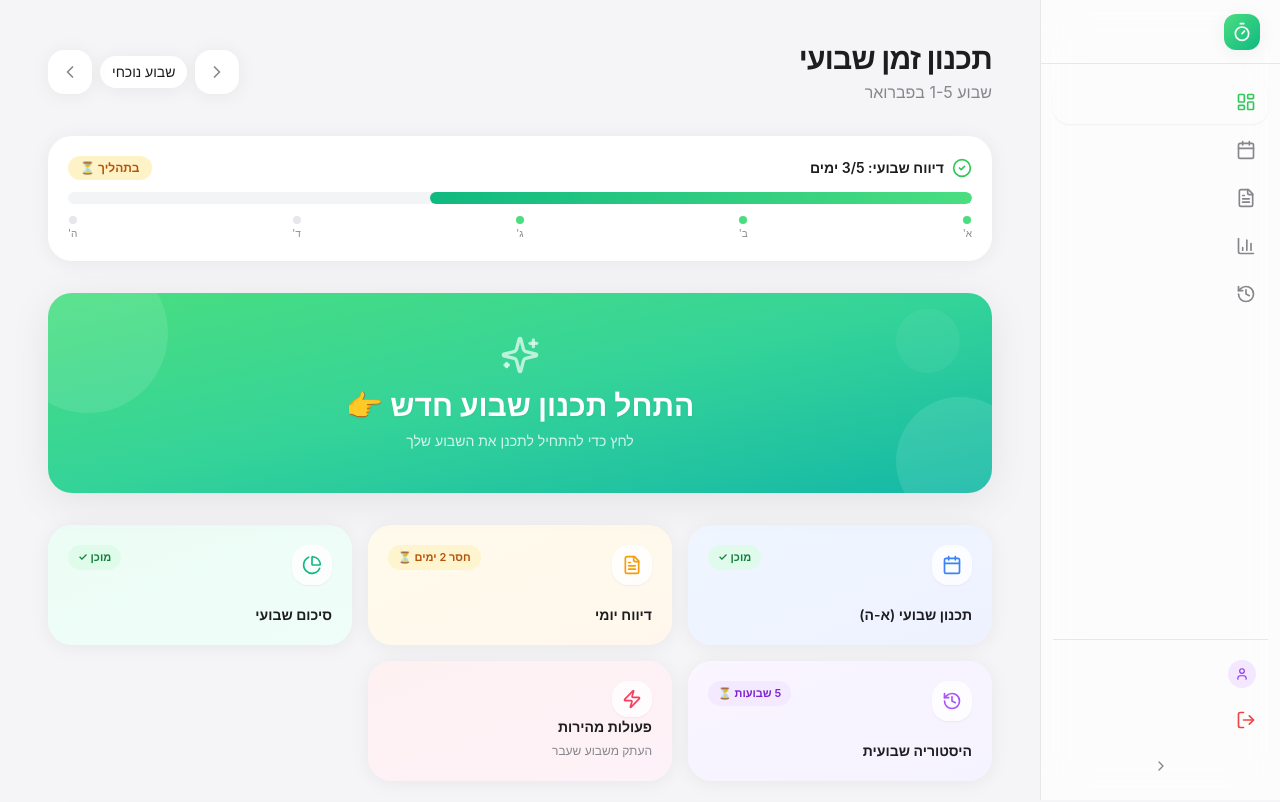
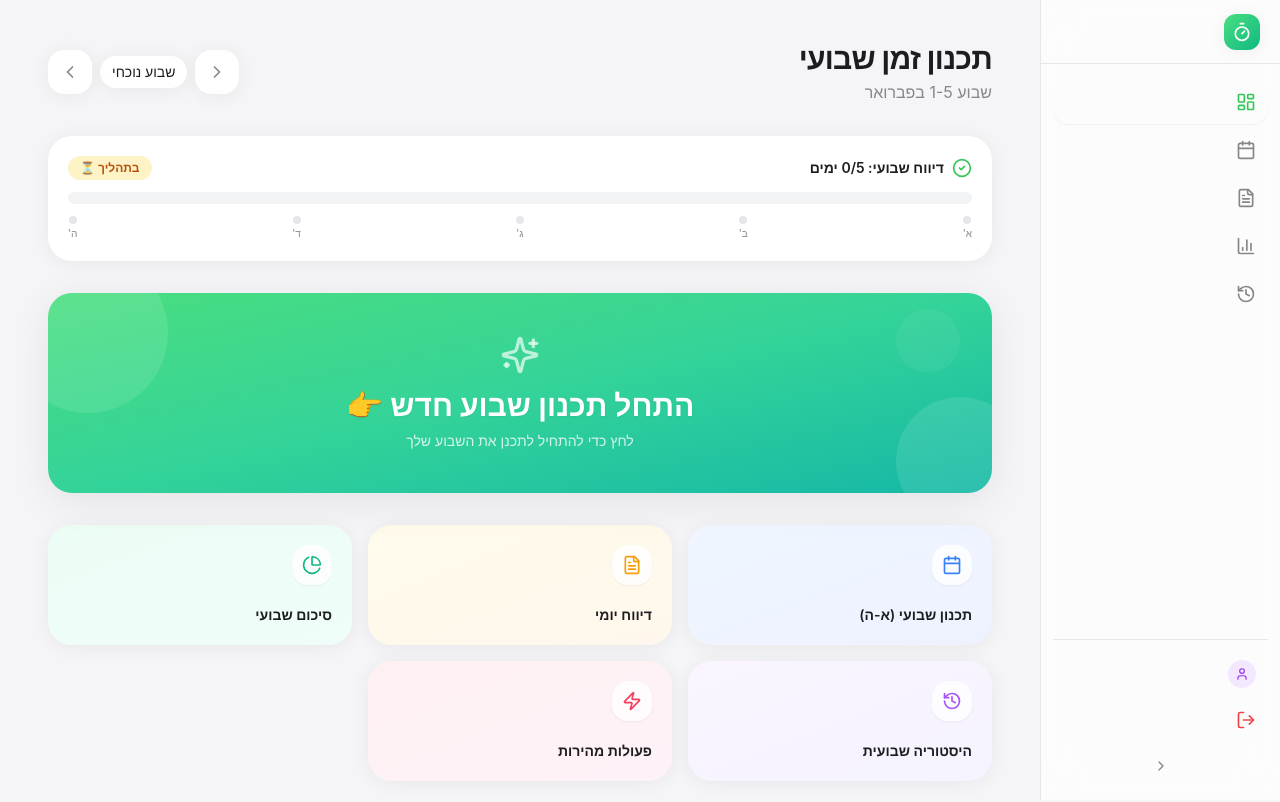
Before and after one commit to efiraz-coder/time-blocking-app, a Next.js app: page /dashboard in a window 1280 px wide. Shown: the top 802 px of the page. Built offline with nearby package versions, Linux system fonts and the light colour scheme; sample sign-in values are in the browser's storage.

Commit message:
Dashboard: remove mock data, start clean with no status badges
Co-authored-by: Cursor <cursoragent@cursor.com>

```diff
--- a/app/dashboard/page.tsx
+++ b/app/dashboard/page.tsx
@@ -24,7 +24,7 @@ import { addWeeks, formatWeekRange, getCurrentWeekStart } from "@/lib/date-utils
 
 export default function DashboardPage() {
   const [weekStart, setWeekStart] = useState<Date>(getCurrentWeekStart);
-  const [reportedDays] = useState(3);
+  const [reportedDays] = useState(0);
   const totalDays = 5;
   const weekRange = formatWeekRange(weekStart);
   const progressPercent = (reportedDays / totalDays) * 100;
@@ -36,8 +36,8 @@ export default function DashboardPage() {
       title: "תכנון שבועי (א-ה)",
       href: "/plan",
       icon: Calendar,
-      status: "ready" as const,
-      statusText: "מוכן ✓",
+      status: null,
+      statusText: "",
       gradient: "from-blue-50 to-indigo-50",
       iconColor: "text-blue-500",
     },
@@ -45,8 +45,8 @@ export default function DashboardPage() {
       title: "דיווח יומי",
       href: "/report/0",
       icon: FileText,
-      status: "missing" as const,
-      statusText: `חסר ${totalDays - reportedDays} ימים ⏳`,
+      status: null,
+      statusText: "",
       gradient: "from-amber-50 to-orange-50",
       iconColor: "text-amber-500",
     },
@@ -54,8 +54,8 @@ export default function DashboardPage() {
       title: "סיכום שבועי",
       href: "/summary",
       icon: PieChart,
-      status: "ready" as const,
-      statusText: "מוכן ✓",
+      status: null,
+      statusText: "",
       gradient: "from-emerald-50 to-teal-50",
       iconColor: "text-emerald-500",
     },
@@ -63,8 +63,8 @@ export default function DashboardPage() {
       title: "היסטוריה שבועית",
       href: "/history",
       icon: History,
-      status: "partial" as const,
-      statusText: "5 שבועות ⏳",
+      status: null,
+      statusText: "",
       gradient: "from-purple-50 to-violet-50",
       iconColor: "text-purple-500",
     },
@@ -73,7 +73,7 @@ export default function DashboardPage() {
       href: "#",
       icon: Zap,
       status: null,
-      statusText: "העתק משבוע שעבר",
+      statusText: "",
       gradient: "from-rose-50 to-pink-50",
       iconColor: "text-rose-500",
     },
```
